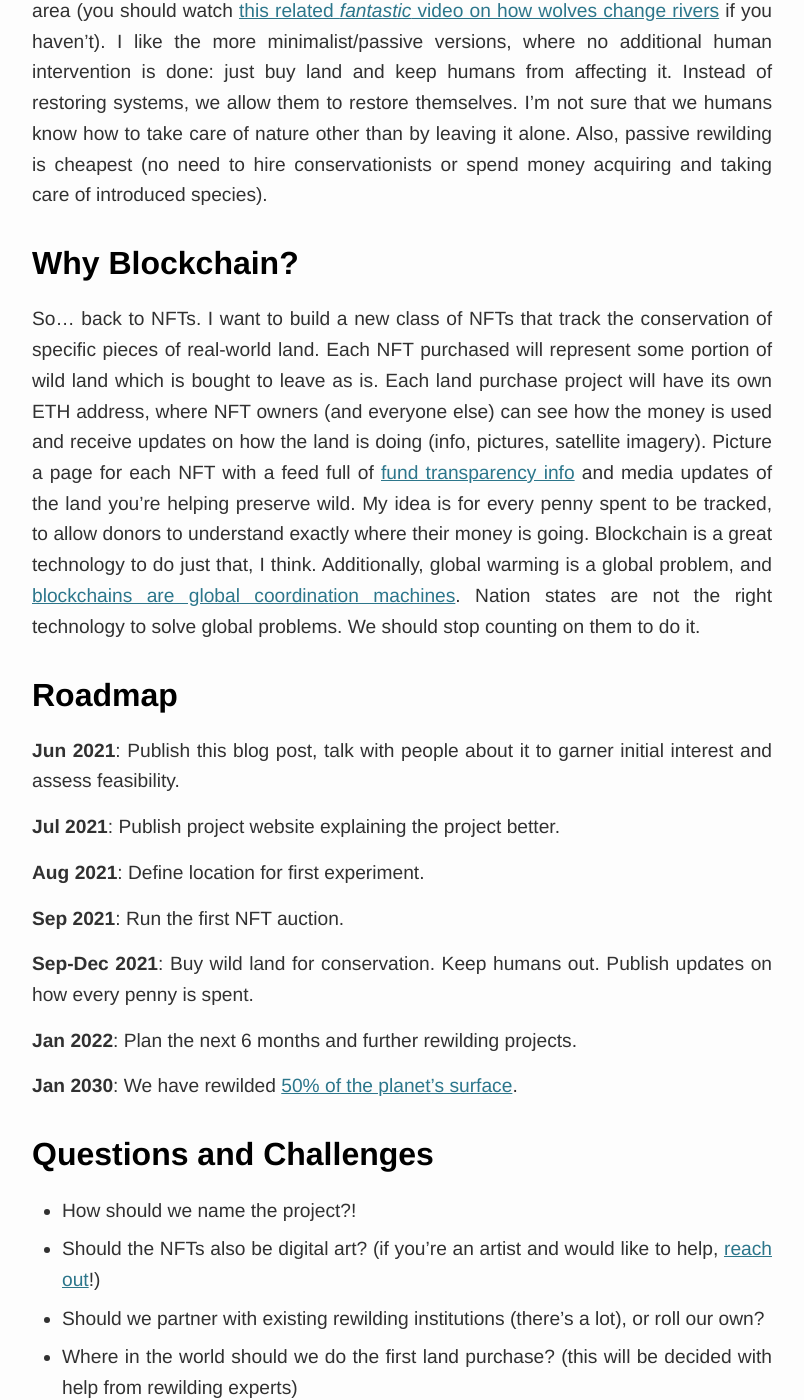
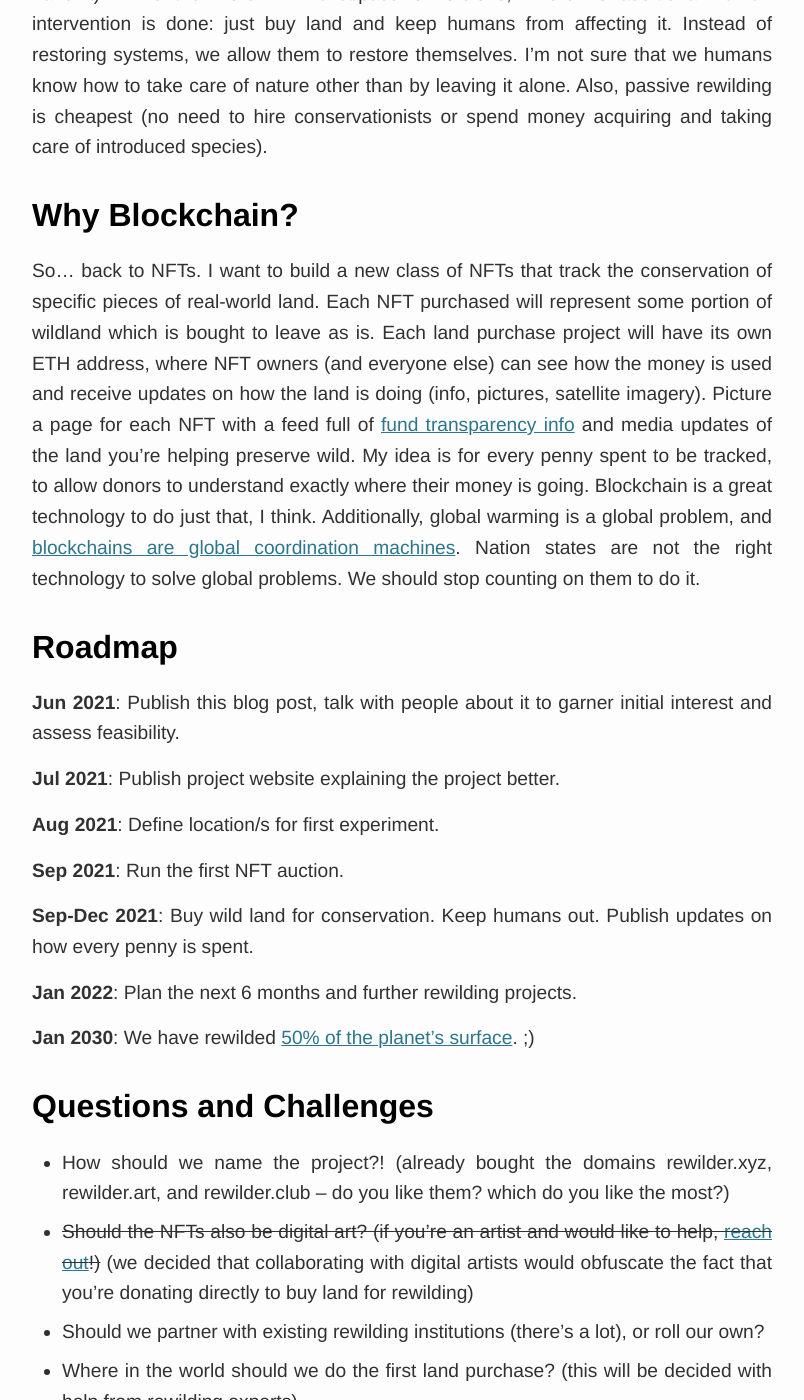
Before and after one commit to tobyornottobe/maraoz.github.io, a Jekyll site: the page built from _posts/2021-04-08-rewild.md, in a window 1280 px wide and 1400 px high, scrolled down 2702 px. Shown: the whole window, without its empty margins (238-1042 px from the left). Built offline with Jekyll 4.4.1, drawn with Linux system fonts in a browser that asks for light colours; some of the changed text lies outside the part shown.

Commit message:
final draft rewilding post

```diff
--- a/_posts/2021-04-08-rewild.md
+++ b/_posts/2021-04-08-rewild.md
@@ -49,7 +49,7 @@
 
 ## Why Blockchain?
 
-So... back to NFTs. I want to build a new class of NFTs that track the conservation of specific pieces of real-world land. Each NFT purchased will represent some portion of wild land which is bought to leave as is. Each land purchase project will have its own ETH address, where NFT owners (and everyone else) can see how the money is used and receive updates on how the land is doing (info, pictures, satellite imagery). Picture a page for each NFT with a feed full of [fund transparency info](https://opencollective.com/opencollective/transactions) and media updates of the land you’re helping preserve wild. My idea is for every penny spent to be tracked, to allow donors to understand exactly where their money is going. Blockchain is a great technology to do just that, I think. Additionally, global warming is a global problem, and [blockchains are global coordination machines](https://blog.openzeppelin.com/the-global-coordination-machine-ed5aba8f6456/). Nation states are not the right technology to solve global problems. We should stop counting on them to do it.
+So... back to NFTs. I want to build a new class of NFTs that track the conservation of specific pieces of real-world land. Each NFT purchased will represent some portion of wildland which is bought to leave as is. Each land purchase project will have its own ETH address, where NFT owners (and everyone else) can see how the money is used and receive updates on how the land is doing (info, pictures, satellite imagery). Picture a page for each NFT with a feed full of [fund transparency info](https://opencollective.com/opencollective/transactions) and media updates of the land you’re helping preserve wild. My idea is for every penny spent to be tracked, to allow donors to understand exactly where their money is going. Blockchain is a great technology to do just that, I think. Additionally, global warming is a global problem, and [blockchains are global coordination machines](https://blog.openzeppelin.com/the-global-coordination-machine-ed5aba8f6456/). Nation states are not the right technology to solve global problems. We should stop counting on them to do it.
 
 
 ## Roadmap
@@ -58,7 +58,7 @@
 
 **Jul 2021**: Publish project website explaining the project better.
 
-**Aug 2021**: Define location for first experiment.
+**Aug 2021**: Define location/s for first experiment.
 
 **Sep 2021**: Run the first NFT auction.
 
@@ -66,17 +66,18 @@
 
 **Jan 2022**: Plan the next 6 months and further rewilding projects.
 
-**Jan 2030**: We have rewilded [50% of the planet's surface](https://www.half-earthproject.org/discover-half-earth/).
+**Jan 2030**: We have rewilded [50% of the planet's surface](https://www.half-earthproject.org/discover-half-earth/). ;)
 
 ## Questions and Challenges
-- How should we name the project?!
-- Should the NFTs also be digital art? (if you're an artist and would like to help, [reach out](mailto:rewild@maraoz.com)!)
+- How should we name the project?! (already bought the domains rewilder.xyz, rewilder.art, and rewilder.club -- do you like them? which do you like the most?)
+- ~~Should the NFTs also be digital art? (if you're an artist and would like to help, [reach out](mailto:rewild@maraoz.com)!)~~ (we decided that collaborating with digital artists would obfuscate the fact that you're donating directly to buy land for rewilding)
 - Should we partner with existing rewilding institutions (there's a lot), or roll our own?
 - Where in the world should we do the first land purchase? (this will be decided with help from rewilding experts)
 - Should we buy wild or human-transformed land so that it reverts to a prior state? (rewilding experts to be contacted here too)
+- Can we use some sort of quadratic voting to determine location of rewilding efforts? Does it make sense?
 - How can we cover recurring costs of maintaining property with a single NFT sale? (I don't like [the Wildcards model](https://www.youtube.com/watch?v=n7GBm6ruVaQ)) (no disrespect of course!)
 - Maybe a % of the raised funds can go to an endowment address which generates yearly returns for recurring costs?
-- Maybe the foundation raises funds separately to cover recurring costs, so that 100% of NFT sales go to land purchases?
+- Maybe the foundation raises funds separately to cover recurring costs, so that 100% of NFT sales go to land purchases? Maybe in future versions of the project we can sell individual NFTs for trees to cover maintenance costs of the lands where they are located.
 - How do we safeguard physical security of lands purchased for rewilding? Two ideas: we can piggyback on local governments for security, given the land would be privately owned, and partner with local conservation non-profits or hire local rangers for patrolling.
 - What’s the most cost effective way to establish and maintain the legacy-world infrastructure to support this project and act as the proxy between digital and physical? Should we partner with existing non-profits to save time/money?
 - How can we cover environmental costs of using blockchain tech? To offset the CO2 emissions of creating the NFTs and performing the auctions, we can use [Creol.io](https://www.creol.io/) or other existing carbon credit purchasing systems. (thanks [CarbonDrop](https://www.carbondrop.art/) for the idea!). We need to be sure we're not doing more harm than good :)
```
Also changed, not shown: other parts of _posts/2021-04-08-rewild.md (+3 -3 lines).
